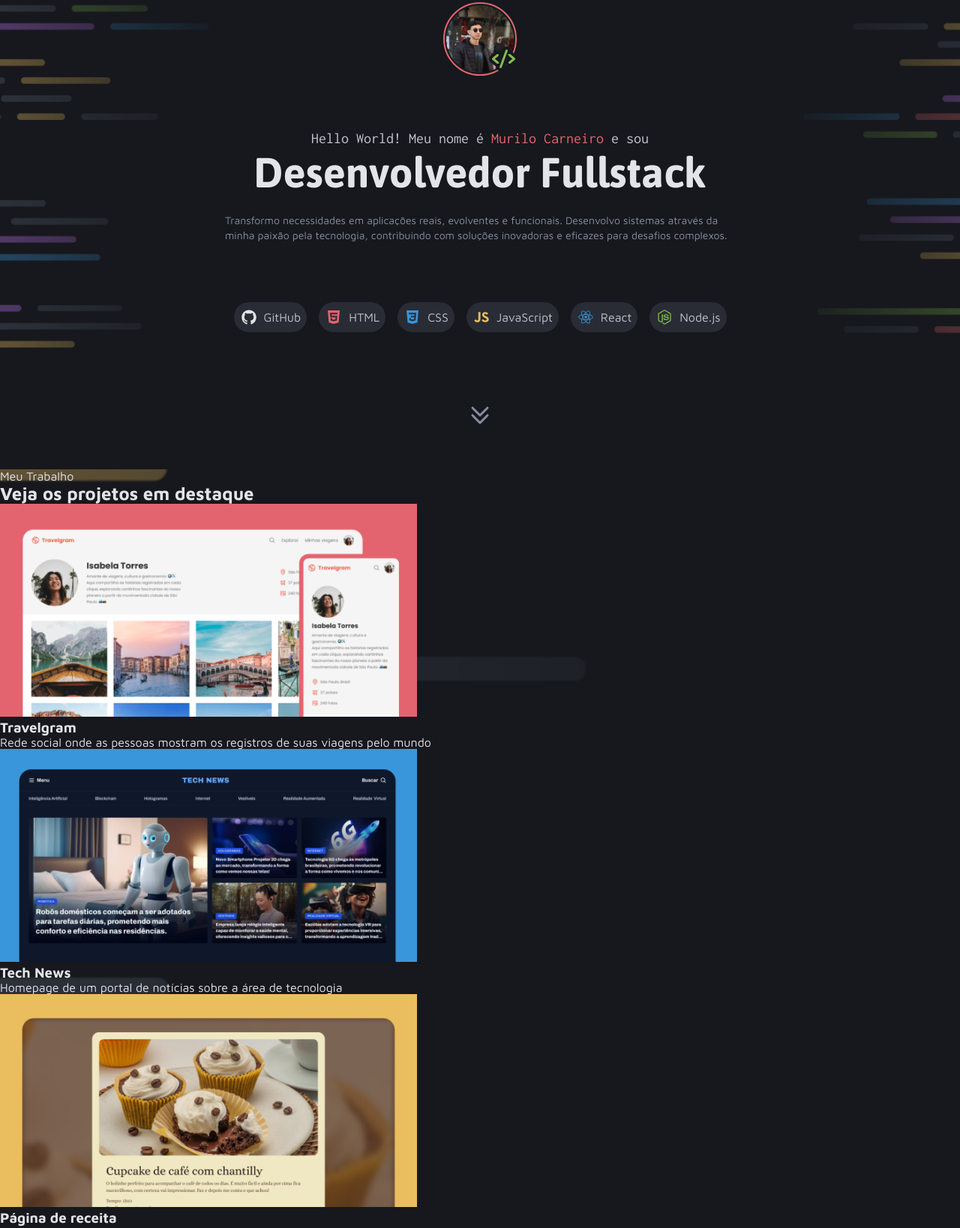
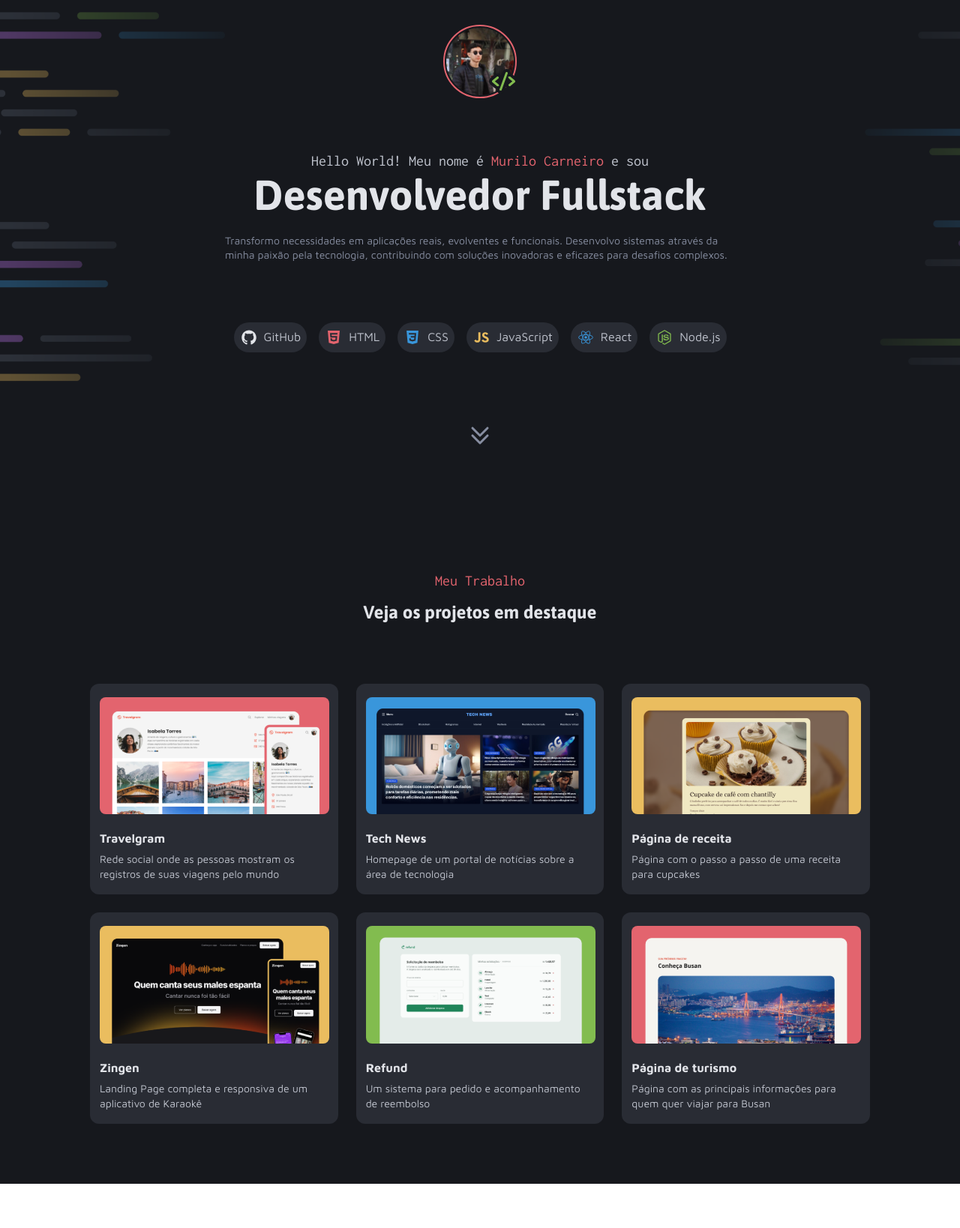
Before and after one commit to murilpcarneiro/portfolio_dev, a plain HTML site: page index.html in a window 1280 px wide. Shown: the part 117-1755 px from the top of the page at 75% size. After the commit the page ends 1696 px from the top, so only its background shows below. Drawn offline with Linux system fonts and the light colour scheme.

Commit message:
feat: update hero and projects sections with improved structure and styling

```diff
--- a/index.html
+++ b/index.html
@@ -1,138 +1,179 @@
 <!DOCTYPE html>
-<html lang="en">
+<html lang="pt-BR">
   <head>
     <meta charset="UTF-8" />
     <meta name="viewport" content="width=device-width, initial-scale=1.0" />
+    <meta
+      name="description"
+      content="Portfolio de Murilo Carneiro - Desenvolvedor Fullstack com projetos em React, Node.js e mais."
+    />
     <link rel="preconnect" href="https://fonts.googleapis.com" />
     <link rel="preconnect" href="https://fonts.gstatic.com" crossorigin />
     <link
       href="https://fonts.googleapis.com/css2?family=Asap:ital,wght@0,100..900;1,100..900&family=Inconsolata:wght@200..900&family=Maven+Pro:wght@400..900&display=swap"
       rel="stylesheet"
     />
-    <title>Murilo Carneiro</title>
+    <title>Murilo Carneiro - Desenvolvedor Fullstack</title>
     <link rel="stylesheet" href="style.css" />
   </head>
   <body>
-    <section id="intro">
-      <div id="info">
-        <div id="header">
-          <div id="avatar">
+    <main>
+      <!-- HERO SECTION -->
+      <section class="hero">
+        <article class="hero__container">
+          <header class="hero__header">
+            <figure class="avatar">
               <img
-              id="profile"
+                class="avatar__image"
                 src="./assets/profile.jpg"
                 alt="Foto de Murilo Carneiro"
               />
-            <img id="code" src="./assets/Code.svg" alt="Ícone de código" />
+              <img
+                class="avatar__badge"
+                src="./assets/Code.svg"
+                alt="Ícone de código"
+              />
+            </figure>
+            <div class="hero__content">
+              <p class="hero__greeting">
+                Hello World! Meu nome é
+                <span class="accent">Murilo Carneiro</span> e sou
+              </p>
+              <h1 class="hero__title">Desenvolvedor Fullstack</h1>
             </div>
-          <div id="text">
-            <div id="title">
-              <p>Hello World! Meu nome é <span>Murilo Carneiro</span> e sou</p>
-              <h1>Desenvolvedor Fullstack</h1>
-            </div>
-            <p id="description">
+            <p class="hero__description">
               Transformo necessidades em aplicações reais, evolventes e
               funcionais. Desenvolvo sistemas através da minha paixão pela
               tecnologia, contribuindo com soluções inovadoras e eficazes para
               desafios complexos.
             </p>
-          </div>
-        </div>
-        <div id="tags">
-          <div class="tag">
-            <img src="./assets/GitHub.svg" alt="Logo GitHub" />
-            <p>GitHub</p>
-          </div>
-          <div class="tag">
-            <img src="./assets/HTML.svg" alt="Logo HTML" />
-            <p>HTML</p>
-          </div>
-          <div class="tag">
-            <img src="./assets/CSS.svg" alt="Logo CSS" />
-            <p>CSS</p>
-          </div>
-          <div class="tag">
-            <img src="./assets/JavaScript.svg" alt="Logo JavaScript" />
-            <p>JavaScript</p>
-          </div>
-          <div class="tag">
-            <img src="./assets/React.svg" alt="Logo React" />
-            <p>React</p>
-          </div>
-          <div class="tag">
-            <img src="./assets/Node.js.svg" alt="Logo Node.js" />
-            <p>Node.js</p>
-          </div>
-        </div>
+          </header>
+
+          <!-- SKILLS SECTION -->
+          <nav class="skills" aria-label="Tecnologias utilizadas">
+            <ul class="skills__list">
+              <li class="skills__item">
+                <img src="./assets/GitHub.svg" alt="" />
+                <span>GitHub</span>
+              </li>
+              <li class="skills__item">
+                <img src="./assets/HTML.svg" alt="" />
+                <span>HTML</span>
+              </li>
+              <li class="skills__item">
+                <img src="./assets/CSS.svg" alt="" />
+                <span>CSS</span>
+              </li>
+              <li class="skills__item">
+                <img src="./assets/JavaScript.svg" alt="" />
+                <span>JavaScript</span>
+              </li>
+              <li class="skills__item">
+                <img src="./assets/React.svg" alt="" />
+                <span>React</span>
+              </li>
+              <li class="skills__item">
+                <img src="./assets/Node.js.svg" alt="" />
+                <span>Node.js</span>
+              </li>
+            </ul>
+          </nav>
+
+          <a href="#projects" class="cta-scroll" aria-label="Ir para projetos">
+            <img src="./assets/CaretDoubleDown.svg" alt="" />
+          </a>
+        </article>
+      </section>
+
+      <!-- PROJECTS SECTION -->
+      <section id="projects" class="projects">
+        <header class="projects__header">
+          <p class="projects__subtitle">Meu Trabalho</p>
+          <h2 class="projects__title">Veja os projetos em destaque</h2>
+        </header>
+        <ul class="projects__grid">
+          <li class="project-card">
             <img
-          id="caret-double-down"
-          src="./assets/CaretDoubleDown.svg"
-          alt="Seta dupla para baixo"
+              class="project-card__image"
+              src="./assets/Thumbnail_Project-01.png"
+              alt="Projeto Travelgram"
             />
-      </div>
-    </section>
-    <section id="projects">
-      <div id="projects-header">
-        <p>Meu Trabalho</p>
-        <h2>Veja os projetos em destaque</h2>
-      </div>
-      <div id="grid">
-        <div class="project-card">
-          <img src="./assets/Thumbnail_Project-01.png" alt="Travelgram" />
-          <div id="project-text">
-            <h3>Travelgram</h3>
-            <p>
+            <div class="project-card__content">
+              <h3 class="project-card__title">Travelgram</h3>
+              <p class="project-card__description">
                 Rede social onde as pessoas mostram os registros de suas viagens
                 pelo mundo
               </p>
             </div>
+          </li>
+          <li class="project-card">
+            <img
+              class="project-card__image"
+              src="./assets/Thumbnail_Project-02.png"
+              alt="Projeto Tech News"
+            />
+            <div class="project-card__content">
+              <h3 class="project-card__title">Tech News</h3>
+              <p class="project-card__description">
+                Homepage de um portal de notícias sobre a área de tecnologia
+              </p>
             </div>
-        <div class="project-card">
-          <img src="./assets/Thumbnail_Project-02.png" alt="Tech News" />
-          <div id="project-text">
-            <h3>Tech News</h3>
-            <p>Homepage de um portal de notícias sobre a área de tecnologia</p>
+          </li>
+          <li class="project-card">
+            <img
+              class="project-card__image"
+              src="./assets/Thumbnail_Project-03.png"
+              alt="Projeto Página de receita"
+            />
+            <div class="project-card__content">
+              <h3 class="project-card__title">Página de receita</h3>
+              <p class="project-card__description">
+                Página com o passo a passo de uma receita para cupcakes
+              </p>
             </div>
-        </div>
-        <div class="project-card">
+          </li>
+          <li class="project-card">
             <img
-            src="./assets/Thumbnail_Project-03.png"
-            alt="Página de receita"
+              class="project-card__image"
+              src="./assets/Thumbnail_Project-04.png"
+              alt="Projeto Zingen"
             />
-          <div id="project-text">
-            <h3>Página de receita</h3>
-            <p>Página com o passo a passo de uma receita para cupcakes</p>
-          </div>
-        </div>
-        <div class="project-card">
-          <img src="./assets/Thumbnail_Project-04.png" alt="Zingen" />
-          <div id="project-text">
-            <h3>Zingen</h3>
-            <p>
+            <div class="project-card__content">
+              <h3 class="project-card__title">Zingen</h3>
+              <p class="project-card__description">
                 Landing Page completa e responsiva de um aplicativo de Karaokê
               </p>
             </div>
+          </li>
+          <li class="project-card">
+            <img
+              class="project-card__image"
+              src="./assets/Thumbnail_Project-05.png"
+              alt="Projeto Refund"
+            />
+            <div class="project-card__content">
+              <h3 class="project-card__title">Refund</h3>
+              <p class="project-card__description">
+                Um sistema para pedido e acompanhamento de reembolso
+              </p>
             </div>
-        <div class="project-card">
-          <img src="./assets/Thumbnail_Project-05.png" alt="Refund" />
-          <div id="project-text">
-            <h3>Refund</h3>
-            <p>Um sistema para pedido e acompanhamento de reembolso</p>
-          </div>
-        </div>
-        <div class="project-card">
+          </li>
+          <li class="project-card">
             <img
+              class="project-card__image"
               src="./assets/Thumbnail_Project-06.png"
-            alt="Página de turismo"
+              alt="Projeto Página de turismo"
             />
-          <div id="project-text">
-            <h3>Página de turismo</h3>
-            <p>
+            <div class="project-card__content">
+              <h3 class="project-card__title">Página de turismo</h3>
+              <p class="project-card__description">
                 Página com as principais informações para quem quer viajar para
                 Busan
               </p>
             </div>
-        </div>
-      </div>
+          </li>
+        </ul>
       </section>
+    </main>
   </body>
 </html>
--- a/style.css
+++ b/style.css
@@ -2,6 +2,7 @@
   margin: 0;
   padding: 0;
   box-sizing: border-box;
+  scroll-behavior: smooth;
 }
 
 :root {
@@ -45,42 +46,41 @@
 }
 
 body {
-  background: url(./assets/Background_Intro.png) no-repeat;
-  background-size: cover;
   color: var(--gray-100);
   font-family: var(--maven-pro);
 }
 
 /* ========== UTILITIES ========== */
-.flex-center {
-  display: flex;
-  align-items: center;
-  justify-content: center;
+.accent {
+  color: var(--red);
 }
 
-.flex-col {
+.flex-column-center {
   display: flex;
   flex-direction: column;
   align-items: center;
 }
 
-/* ========== INTRO SECTION ========== */
-#intro {
+/* ========== HERO SECTION ========== */
+.hero {
   background-image: url(./assets/Background_Intro.png);
   background-repeat: no-repeat;
   background-size: cover;
-}
-
-#info {
+  padding-top: 120px;
   display: flex;
   flex-direction: column;
   align-items: center;
   justify-content: center;
-  margin: auto;
-  padding-top: 120px;
+  min-height: 100vh;
 }
 
-#header {
+.hero__container {
+  display: flex;
+  flex-direction: column;
+  align-items: center;
+}
+
+.hero__header {
   display: flex;
   flex-direction: column;
   align-items: center;
@@ -89,23 +89,29 @@ body {
   width: 680px;
 }
 
-#title {
+.hero__greeting {
+  color: var(--gray-200);
+  font: var(--subtitle);
+}
+
+.hero__content {
   display: flex;
   flex-direction: column;
   align-items: center;
-
-  & p span {
-    color: var(--red);
-  }
 }
 
-#caret-double-down {
-  width: 32px;
-  margin-bottom: 57px;
+.hero__title {
+  color: var(--gray-100);
+  font: var(--title-lg);
+}
+
+.hero__description {
+  color: var(--gray-300);
+  font: var(--text-sm);
 }
 
 /* ========== AVATAR SECTION ========== */
-#avatar {
+.avatar {
   display: flex;
   justify-content: center;
   align-items: center;
@@ -114,47 +120,31 @@ body {
   margin-bottom: 56px;
 }
 
-#profile {
+.avatar__image {
   width: 98px;
   border-radius: 50%;
   padding: 2px;
   border: 2px solid var(--red);
 }
 
-#code {
+.avatar__badge {
   position: absolute;
   bottom: 6px;
   right: 6px;
 }
 
-/* ========== TYPOGRAPHY ========== */
-#text {
-  display: flex;
-  flex-direction: column;
-  align-items: center;
-  gap: 20px;
-  color: var(--gray-200);
-  font: var(--subtitle);
-}
-
-h1 {
-  color: var(--gray-100);
-  font: var(--title-lg);
-}
-
-#description {
-  color: var(--gray-300);
-  font: var(--text-sm);
-}
-
-/* ========== TAGS SECTION ========== */
-#tags {
-  display: flex;
-  gap: 16px;
+/* ========== SKILLS SECTION ========== */
+.skills {
   margin-bottom: 94px;
 }
 
-.tag {
+.skills__list {
+  display: flex;
+  gap: 16px;
+  list-style: none;
+}
+
+.skills__item {
   display: flex;
   align-items: center;
   justify-content: center;
@@ -167,6 +157,88 @@ h1 {
   font: var(--text-md);
 }
 
-.tag img {
+.skills__item img {
   width: 24px;
 }
+
+/* ========== SCROLL INDICATOR ========== */
+.cta-scroll {
+  display: flex;
+  align-items: center;
+  justify-content: center;
+  margin-bottom: 57px;
+  cursor: pointer;
+  text-decoration: none;
+}
+
+.cta-scroll img {
+  width: 32px;
+}
+
+/* ========== PROJECTS SECTION ========== */
+.projects {
+  background-color: var(--gray-500);
+  display: flex;
+  flex-direction: column;
+  align-items: center;
+  padding: 80px 16px;
+}
+
+.projects__header {
+  display: flex;
+  flex-direction: column;
+  align-items: center;
+  gap: 16px;
+  margin-bottom: 80px;
+}
+
+.projects__subtitle {
+  font: var(--subtitle);
+  color: var(--red);
+}
+
+.projects__title {
+  font: var(--title-md);
+  color: var(--gray-100);
+}
+
+.projects__grid {
+  display: grid;
+  grid-template-columns: repeat(3, 1fr);
+  gap: 24px;
+  width: 1040px;
+  list-style: none;
+}
+
+.project-card {
+  background-color: var(--gray-400);
+  border-radius: 12px;
+  overflow: hidden;
+  padding: 17px 12px;
+  border: 1.5px solid transparent;
+  transition: border-color 0.3s ease;
+}
+
+.project-card:hover {
+  border-color: var(--gray-300);
+}
+
+.project-card__image {
+  width: 306px;
+  border-radius: 8px;
+}
+
+.project-card__content {
+  margin-top: 20px;
+}
+
+.project-card__title {
+  font: var(--title-sm);
+  color: var(--gray-100);
+  margin-bottom: 8px;
+}
+
+.project-card__description {
+  font: var(--text-sm);
+  color: var(--gray-200);
+}
```
Lines whose indentation alone changed are shown as unchanged.
